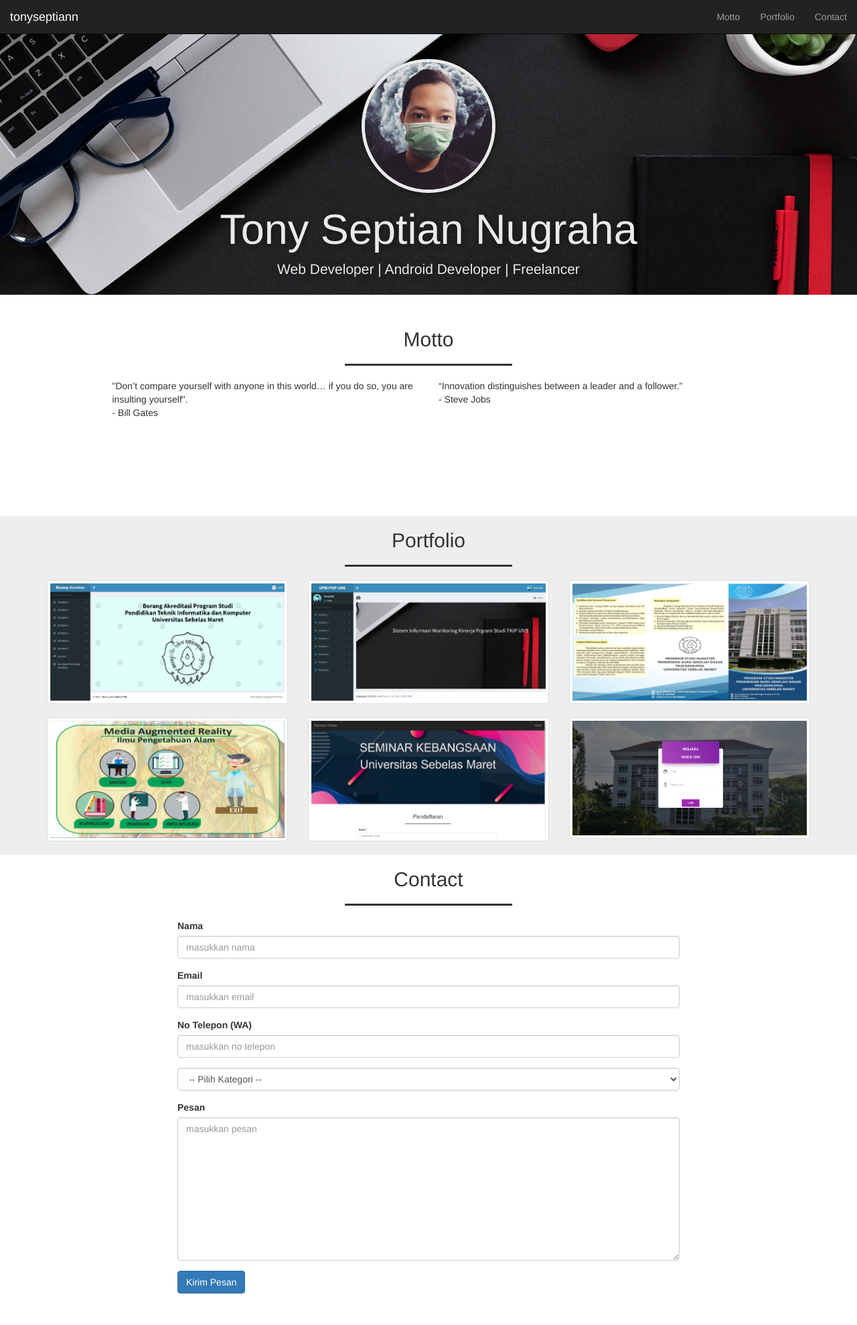
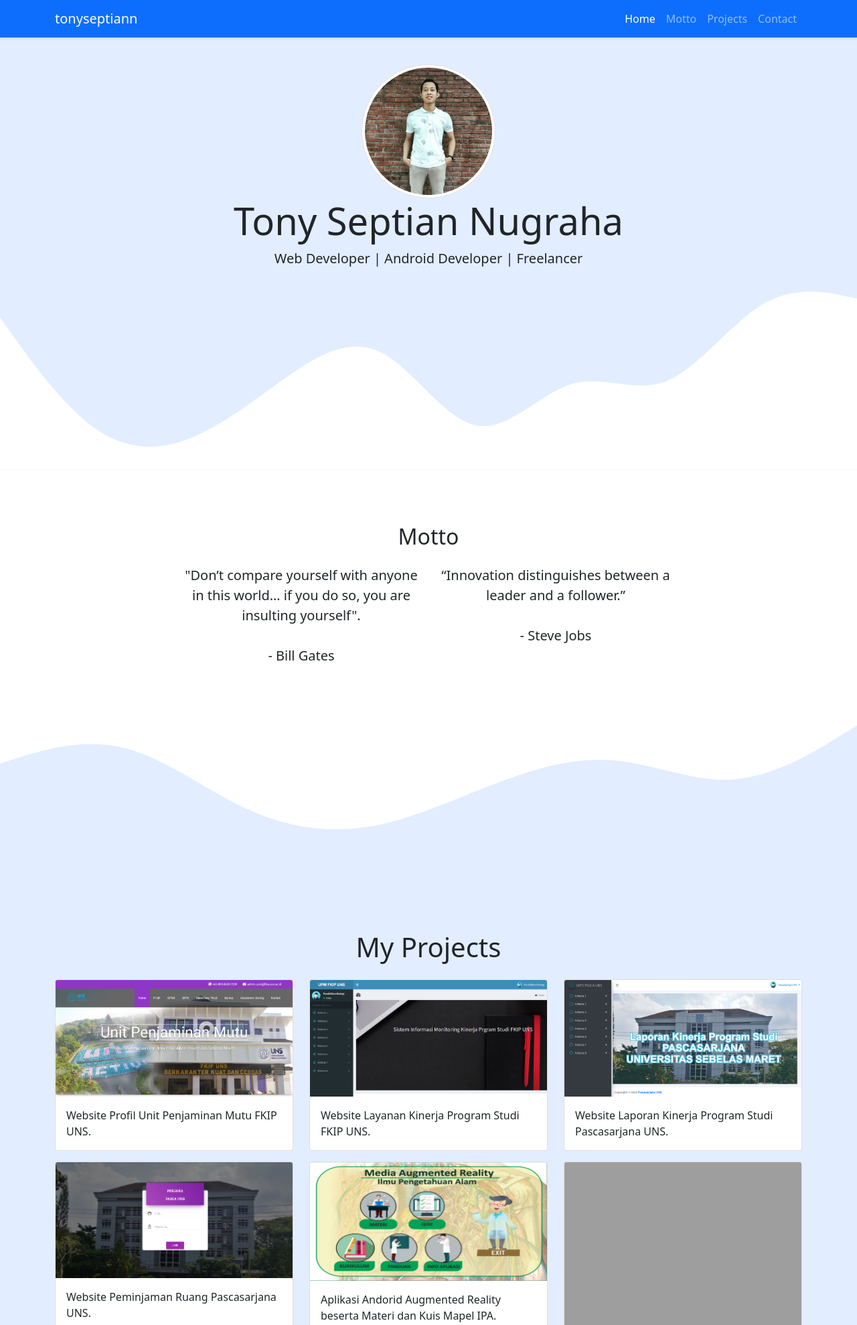
Before and after one commit to tonyseptiann12/tonyseptiann12.github.io, a PHP site: page /index.html in a window 1280 px wide. Shown: the top 1978 px of the page at 67% size. Run offline with PHP 8.4, Linux system fonts and the light colour scheme; some libraries are stand-ins or nearby versions; grey boxes are pictures that could not be loaded.

Commit message:
update portfolio

```diff
--- a/css/style.css
+++ b/css/style.css
@@ -1,13 +1,13 @@
-html{
+html {
   position: relative;
 }
 
-body{
+body {
   margin-bottom: 120px;
   margin-top: 40px;
 }
 
-.jumbotron{
+.jumbotron {
   height: 400px;
   background-image: url('../img/header-bg.jpg');
   background-attachment: fixed;
@@ -17,60 +17,74 @@ body{
   overflow: hidden;
 }
 
-.jumbotron img{
+.jumbotron img {
   width: 200px;
   border: 5px solid #eaeaea;
-	box-shadow: 1px 1px 10px rgba(0,0,0,0.5);
+  box-shadow: 1px 1px 10px rgba(0, 0, 0, 0.5);
 }
 
-.jumbotron h1, .jumbotron p{
-	text-shadow: 1px 1px 10px rgba(0,0,0,0.5);
+.jumbotron h1,
+.jumbotron p {
+  text-shadow: 1px 1px 10px rgba(0, 0, 0, 0.5);
 }
 
-hr{
+hr {
   width: 250px;
   border-top: 3px solid #333;
 }
 
-section{
+section {
   min-height: 300px;
 }
 
-.pKiri, .pKanan {
+.pKiri,
+.pKanan {
   opacity: 0;
   transform: translate(-50px, 0) rotate(15deg);
   transition: 1s;
 }
 
-.pKanan{
+.pKanan {
   transform: translate(50px, 0) rotate(-15deg);
 }
 
-.pKiri.pMuncul, .pKanan.pMuncul {
+.pKiri.pMuncul,
+.pKanan.pMuncul {
   opacity: 1;
-	transform: translate(0,0);
+  transform: translate(0, 0);
 }
 
-.portfolio{
+.ig-thumbnail {
+  width: 100px;
+  height: 100px;
+  float: left;
+  overflow: hidden;
+}
+
+.ig-thumbnail img {
+  width: 100px;
+}
+
+.portfolio {
   background-color: #eee;
 }
 
-.portfolio .thumbnail{
+.portfolio .thumbnail {
   opacity: 0;
   transform: translate(0, -40px);
-	transition: .5s;
+  transition: 0.5s;
 }
 
-.portfolio .thumbnail.muncul{
+.portfolio .thumbnail.muncul {
   opacity: 1;
-	transform: translate(0,0);
+  transform: translate(0, 0);
 }
 
-.contact{
+.contact {
   min-height: 800px;
 }
 
-footer{
+footer {
   position: absolute;
   bottom: 0;
   width: 100%;
@@ -79,11 +93,11 @@ footer{
   padding-top: 30px;
 }
 
-footer p{
+footer p {
   color: #aaa;
   font-size: 0.9em;
 }
 
-footer p i{
+footer p i {
   color: salmon;
 }
--- a/index.html
+++ b/index.html
@@ -1,191 +1,210 @@
 <!DOCTYPE html>
-<html lang="en" id="home">
+<html lang="en">
   <head>
-    <meta charset="utf-8">
-    <meta http-equiv="X-UA-Compatible" content="IE=edge">
-    <meta name="viewport" content="width=device-width, initial-scale=1">
-    <!-- The above 3 meta tags *must* come first in the head; any other head content must come *after* these tags -->
-    <title>My Portfolio</title>
+    <!-- Required meta tags -->
+    <meta charset="utf-8" />
+    <meta name="viewport" content="width=device-width, initial-scale=1" />
 
-    <!-- Bootstrap -->
-    <link href="css/bootstrap.min.css" rel="stylesheet">
-    <link rel="stylesheet" href="css/style.css">
+    <!-- Bootstrap CSS -->
+    <link href="https://cdn.jsdelivr.net/npm/bootstrap@5.0.0-beta2/dist/css/bootstrap.min.css" rel="stylesheet" integrity="sha384-BmbxuPwQa2lc/FVzBcNJ7UAyJxM6wuqIj61tLrc4wSX0szH/Ev+nYRRuWlolflfl" crossorigin="anonymous" />
 
-    <!-- HTML5 shim and Respond.js for IE8 support of HTML5 elements and media queries -->
-    <!-- WARNING: Respond.js doesn't work if you view the page via file:// -->
-    <!--[if lt IE 9]>
-      <script src="https://oss.maxcdn.com/html5shiv/3.7.3/html5shiv.min.js"></script>
-      <script src="https://oss.maxcdn.com/respond/1.4.2/respond.min.js"></script>
-    <![endif]-->
+    <!-- Bootstrap Icons -->
+    <link rel="stylesheet" href="https://cdn.jsdelivr.net/npm/bootstrap-icons@1.4.0/font/bootstrap-icons.css" />
+
+    <!-- My CSS -->
+    <link rel="stylesheet" href="style.css" />
+
+    <title>My Portfolio | Tony Septian Nugraha</title>
   </head>
-  <body>
-    <!-- navbar -->
-    <nav class="navbar navbar-inverse navbar-fixed-top">
-      <div class="container-fluid">
-        <div class="navbar-header">
-          <button type="button" class="navbar-toggle collapsed" data-toggle="collapse" data-target="#bs-example-navbar-collapse-1" aria-expanded="false">
-            <span class="sr-only">Toggle navigation</span>
-            <span class="icon-bar"></span>
-            <span class="icon-bar"></span>
-            <span class="icon-bar"></span>
-          </button>
-          <a href="#home" class="navbar-brand page-scroll">tonyseptiann</a>
-        </div>
-        <div class="collapse navbar-collapse" id="bs-example-navbar-collapse-1">
-          <ul class="nav navbar-nav navbar-right">
-            <li><a href="#about" class="page-scroll">Motto</a></li>
-            <li><a href="#portfolio" class="page-scroll">Portfolio</a></li>
-            <li><a href="#contact" class="page-scroll">Contact</a></li>
+  <body id="home">
+    <!-- Navbar -->
+    <nav class="navbar navbar-expand-lg navbar-dark bg-primary shadow-sm fixed-top">
+      <div class="container">
+        <a class="navbar-brand" href="#">tonyseptiann</a>
+        <button class="navbar-toggler" type="button" data-bs-toggle="collapse" data-bs-target="#navbarNav" aria-controls="navbarNav" aria-expanded="false" aria-label="Toggle navigation">
+          <span class="navbar-toggler-icon"></span>
+        </button>
+        <div class="collapse navbar-collapse" id="navbarNav">
+          <ul class="navbar-nav ms-auto">
+            <li class="nav-item">
+              <a class="nav-link active" aria-current="page" href="#home">Home</a>
+            </li>
+            <li class="nav-item">
+              <a class="nav-link" href="#motto">Motto</a>
+            </li>
+            <li class="nav-item">
+              <a class="nav-link" href="#projects">Projects</a>
+            </li>
+            <li class="nav-item">
+              <a class="nav-link" href="#contact">Contact</a>
+            </li>
           </ul>
         </div>
       </div>
     </nav>
-    <!-- akhir navbar -->
+    <!-- Akhir Navbar -->
 
-    <!-- jumbotron -->
-    <div class="jumbotron text-center">
-      <img src="img/tonys.jpg" class="img-circle" alt="">
-      <h1>Tony Septian Nugraha</h1>
-      <p>Web Developer | Android Developer | Freelancer</p>
-    </div>
-    <!-- akhir jumbotron -->
+    <!-- Jumbotron -->
+    <section class="jumbotron text-center">
+      <img src="img/tony.jpeg" alt="Tony Septian Nugraha" width="200" class="rounded-circle img-thumbnail" />
+      <h1 class="display-4">Tony Septian Nugraha</h1>
+      <p class="lead">Web Developer | Android Developer | Freelancer</p>
+      <svg xmlns="http://www.w3.org/2000/svg" viewBox="0 0 1440 320">
+        <path
+          fill="#ffffff"
+          fill-opacity="1"
+          d="M0,64L26.7,101.3C53.3,139,107,213,160,250.7C213.3,288,267,288,320,266.7C373.3,245,427,203,480,165.3C533.3,128,587,96,640,122.7C693.3,149,747,235,800,245.3C853.3,256,907,192,960,176C1013.3,160,1067,192,1120,170.7C1173.3,149,1227,75,1280,42.7C1333.3,11,1387,21,1413,26.7L1440,32L1440,320L1413.3,320C1386.7,320,1333,320,1280,320C1226.7,320,1173,320,1120,320C1066.7,320,1013,320,960,320C906.7,320,853,320,800,320C746.7,320,693,320,640,320C586.7,320,533,320,480,320C426.7,320,373,320,320,320C266.7,320,213,320,160,320C106.7,320,53,320,27,320L0,320Z"
+        ></path>
+      </svg>
+    </section>
+    <!-- Akhir Jumbotron -->
 
-    <!-- about -->
-    <section class="about" id="about">
+    <!-- About -->
+    <section id="motto">
       <div class="container">
-        <div class="row">
-          <div class="col-sm-12">
-            <h2 class="text-center">Motto</h2>
-            <hr>
+        <div class="row text-center mb-3">
+          <div class="col">
+            <h2>Motto</h2>
           </div>
         </div>
-
-        <div class="row">
-          <div class="col-sm-5 col-sm-offset-1">
-            <p class="pKiri">"Don’t compare yourself with anyone in this world… if you do so, you are insulting yourself".<br>- Bill Gates</p>
+        <div class="row justify-content-center fs-5 text-center">
+          <div class="col-md-4 mb-3">
+            <p>
+              "Don’t compare yourself with anyone in this world… if you do so, you are insulting yourself".<br /><br />
+              - Bill Gates
+            </p>
           </div>
-          <div class="col-sm-5">
-            <p class="pKanan">“Innovation distinguishes between a leader and a follower.”<br>- Steve Jobs</p>
+          <div class="col-md-4">
+            <p>
+              “Innovation distinguishes between a leader and a follower.”<br /><br />
+              - Steve Jobs
+            </p>
           </div>
         </div>
       </div>
+      <svg xmlns="http://www.w3.org/2000/svg" viewBox="0 0 1440 320">
+        <path
+          fill="#e2edff"
+          fill-opacity="1"
+          d="M0,128L34.3,117.3C68.6,107,137,85,206,101.3C274.3,117,343,171,411,202.7C480,235,549,245,617,234.7C685.7,224,754,192,823,165.3C891.4,139,960,117,1029,122.7C1097.1,128,1166,160,1234,154.7C1302.9,149,1371,107,1406,85.3L1440,64L1440,320L1405.7,320C1371.4,320,1303,320,1234,320C1165.7,320,1097,320,1029,320C960,320,891,320,823,320C754.3,320,686,320,617,320C548.6,320,480,320,411,320C342.9,320,274,320,206,320C137.1,320,69,320,34,320L0,320Z"
+        ></path>
+      </svg>
     </section>
-    <!-- akhir about -->
+    <!-- Akhir About -->
 
-    <!-- portfolio -->
-    <section class="portfolio" id="portfolio">
+    <!-- Projects -->
+    <section id="projects">
       <div class="container">
-        <div class="row">
-          <div class="col-sm-12 text-center">
-            <h2>Portfolio</h2>
-            <hr>
+        <div class="row text-center mb-3">
+          <div class="col">
+            <h1>My Projects</h1>
           </div>
         </div>
-
-        <div class="row">
-          <div class="col-sm-4">
-            <a href="http://siptik.fkip.uns.ac.id/borang" class="thumbnail">
-              <img src="img/portfolio/1.png" alt="">
-            </a>
+        <div class="row justify-content-center">
+          <div class="col-md-4 mb-3">
+            <div class="card">
+              <img src="img/projects/1.png" class="card-img-top" alt="Project 1" />
+              <div class="card-body">
+                <p class="card-text">Website Profil Unit Penjaminan Mutu FKIP UNS.</p>
+              </div>
+            </div>
           </div>
-          <div class="col-sm-4">
-            <a href="" class="thumbnail">
-              <img src="img/portfolio/2.png" alt="">
-            </a>
+          <div class="col-md-4 mb-3">
+            <div class="card">
+              <img src="img/projects/2.png" class="card-img-top" alt="Project 2" />
+              <div class="card-body">
+                <p class="card-text">Website Layanan Kinerja Program Studi FKIP UNS.</p>
+              </div>
+            </div>
           </div>
-          <div class="col-sm-4">
-            <a href="" class="thumbnail">
-              <img src="img/portfolio/3.png" alt="">
-            </a>
+          <div class="col-md-4 mb-3">
+            <div class="card">
+              <img src="img/projects/3.png" class="card-img-top" alt="Project 3" />
+              <div class="card-body">
+                <p class="card-text">Website Laporan Kinerja Program Studi Pascasarjana UNS.</p>
+              </div>
+            </div>
           </div>
-          <div class="col-sm-4">
-            <a href="" class="thumbnail">
-              <img src="img/portfolio/5.png" alt="">
-            </a>
+          <div class="col-md-4 mb-3">
+            <div class="card">
+              <img src="img/projects/4.png" class="card-img-top" alt="Project 4" />
+              <div class="card-body">
+                <p class="card-text">Website Peminjaman Ruang Pascasarjana UNS.</p>
+              </div>
+            </div>
           </div>
-          <div class="col-sm-4">
-            <a href="" class="thumbnail">
-              <img src="img/portfolio/6.png" alt="">
-            </a>
+          <div class="col-md-4 mb-3">
+            <div class="card">
+              <img src="img/projects/5.png" class="card-img-top" alt="Project 5" />
+              <div class="card-body">
+                <p class="card-text">Aplikasi Andorid Augmented Reality beserta Materi dan Kuis Mapel IPA.</p>
+              </div>
+            </div>
           </div>
-          <div class="col-sm-4">
-            <a href="" class="thumbnail">
-              <img src="img/portfolio/4.png" alt="">
-            </a>
+          <div class="col-md-4 mb-3">
+            <div class="card">
+              <img src="img/projects/6.png" class="card-img-top" alt="Project 6" />
+              <div class="card-body">
+                <p class="card-text">Website Profil Desa dan Toko Online untuk UMKM.</p>
+              </div>
+            </div>
           </div>
         </div>
       </div>
+      <svg xmlns="http://www.w3.org/2000/svg" viewBox="0 0 1440 320">
+        <path
+          fill="#ffffff"
+          fill-opacity="1"
+          d="M0,224L34.3,218.7C68.6,213,137,203,206,192C274.3,181,343,171,411,176C480,181,549,203,617,213.3C685.7,224,754,224,823,208C891.4,192,960,160,1029,160C1097.1,160,1166,192,1234,197.3C1302.9,203,1371,181,1406,170.7L1440,160L1440,320L1405.7,320C1371.4,320,1303,320,1234,320C1165.7,320,1097,320,1029,320C960,320,891,320,823,320C754.3,320,686,320,617,320C548.6,320,480,320,411,320C342.9,320,274,320,206,320C137.1,320,69,320,34,320L0,320Z"
+        ></path>
+      </svg>
     </section>
-    <!-- akhir portfolio -->
+    <!-- Akhir Projects -->
 
-    <!-- contact -->
-    <section class="contact" id="contact">
+    <!-- Contact -->
+    <section id="contact">
       <div class="container">
-        <div class="row">
-          <div class="col-sm-12 text-center">
-            <h2>Contact</h2>
-            <hr>
+        <div class="row text-center mb-3">
+          <div class="col">
+            <h2>Contact Me</h2>
           </div>
         </div>
-
-        <div class="row">
-          <div class="col-sm-8 col-sm-offset-2">
+        <div class="row justify-content-center">
+          <div class="col-md-6">
             <form>
-              <div class="form-group">
-                <label for="nama">Nama</label>
-                <input type="text" id="nama" class="form-control" placeholder="masukkan nama">
+              <div class="mb-3">
+                <label for="name" class="form-label">Nama Lengkap</label>
+                <input type="text" class="form-control" id="name" aria-describedby="name" />
               </div>
-              <div class="form-group">
-                <label for="email">Email</label>
-                <input type="email" id="email" class="form-control" placeholder="masukkan email">
+              <div class="mb-3">
+                <label for="email" class="form-label">Email address</label>
+                <input type="email" class="form-control" id="email" aria-describedby="email" />
               </div>
-              <div class="form-group">
-                <label for="telp">No Telepon (WA)</label>
-                <input type="telp" id="telp" class="form-control" placeholder="masukkan no telepon">
+              <div class="mb-3">
+                <label for="pesan" class="form-label">Pesan</label>
+                <textarea class="form-control" id="pesan" rows="3"></textarea>
               </div>
-              <div class="form-group">
-                <select class="form-control">
-                  <option>-- Pilih Kategori --</option>
-                  <option>Web Developer</option>
-                  <option>Android Developer</option>
-                </select>
-              </div>
-              <div class="form-group">
-                <label for="pesan">Pesan</label>
-                <textarea class="form-control" rows="10" placeholder="masukkan pesan"></textarea>
-              </div>
-              <button type="submit" class="btn btn-primary">Kirim Pesan</button>
+              <button type="submit" class="btn btn-primary">Submit</button>
             </form>
           </div>
         </div>
       </div>
+      <svg xmlns="http://www.w3.org/2000/svg" viewBox="0 0 1440 320">
+        <path
+          fill="#0d6efd"
+          fill-opacity="1"
+          d="M0,64L34.3,106.7C68.6,149,137,235,206,240C274.3,245,343,171,411,154.7C480,139,549,181,617,165.3C685.7,149,754,75,823,64C891.4,53,960,107,1029,117.3C1097.1,128,1166,96,1234,96C1302.9,96,1371,128,1406,144L1440,160L1440,320L1405.7,320C1371.4,320,1303,320,1234,320C1165.7,320,1097,320,1029,320C960,320,891,320,823,320C754.3,320,686,320,617,320C548.6,320,480,320,411,320C342.9,320,274,320,206,320C137.1,320,69,320,34,320L0,320Z"
+        ></path>
+      </svg>
     </section>
-    <!-- akhir contact -->
+    <!-- Akhir Contact -->
 
-    <!-- footer -->
-    <footer>
-      <div class="container text-center">
-        <div class="row">
-          <div class="col-sm-12">
-            <p>&copy; copyright 2020 | built with <i class="glyphicon glyphicon-heart"></i> by. <a href="https://instagram.com/tonyseptiann">Tony Septian Nugraha</a>
-            </p>
-          </div>
-        </div>
-        <div class="row">
-          <div class="col-sm-12">
-            <a href="https://youtube.com/tonyseptiann" class="btn btn-danger"><i class="glyphicon glyphicon-play"></i> Subscribe to Youtube</a>
-          </div>
-        </div>
-      </div>
+    <!-- Footer -->
+    <footer class="bg-primary text-white text-center pb-5">
+      <p>Created with <i class="bi bi-heart-fill text-danger"></i> by <a class="text-white fw-bold" href="https://www.instagram.com/tonyseptiann/">Tony Septian Nugraha</a></p>
     </footer>
-    <!-- akhir footer -->
+    <!-- Akhir Footer -->
 
-    <!-- jQuery (necessary for Bootstrap's JavaScript plugins) -->
-    <script src="js/jquery-3.3.1.min.js"></script>
-    <script src="js/jquery.easing.1.3.js"></script>
-    <!-- <script src="https://ajax.googleapis.com/ajax/libs/jquery/1.12.4/jquery.min.js"></script> -->
-    <!-- Include all compiled plugins (below), or include individual files as needed -->
-    <script src="js/bootstrap.min.js"></script>
-    <script src="js/script.js"></script>
+    <script src="https://cdn.jsdelivr.net/npm/bootstrap@5.0.0-beta2/dist/js/bootstrap.bundle.min.js" integrity="sha384-b5kHyXgcpbZJO/tY9Ul7kGkf1S0CWuKcCD38l8YkeH8z8QjE0GmW1gYU5S9FOnJ0" crossorigin="anonymous"></script>
   </body>
 </html>
--- /dev/null
+++ b/style.css
@@ -0,0 +1,12 @@
+.jumbotron {
+  padding-top: 6rem;
+  background-color: #e2edff;
+}
+
+#projects {
+  background-color: #e2edff;
+}
+
+section {
+  padding-top: 5rem;
+}
```
Also changed, not shown: index.php (added, +42 -0 lines), img/projects/1.png (added), img/projects/2.png (added), img/projects/3.png (added), img/projects/4.png (added), img/projects/5.png (added), img/tony.jpeg (added), 1 other file. Lines whose indentation alone changed are shown as unchanged.
